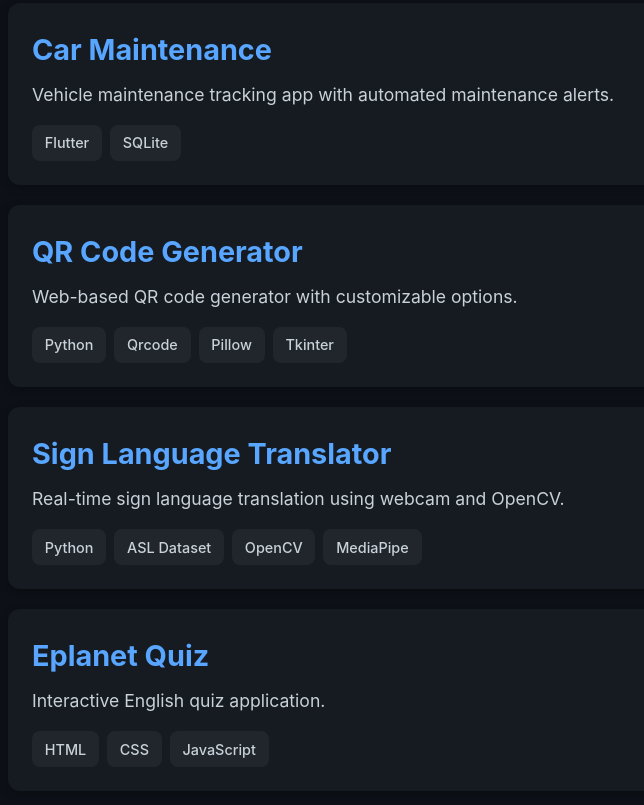
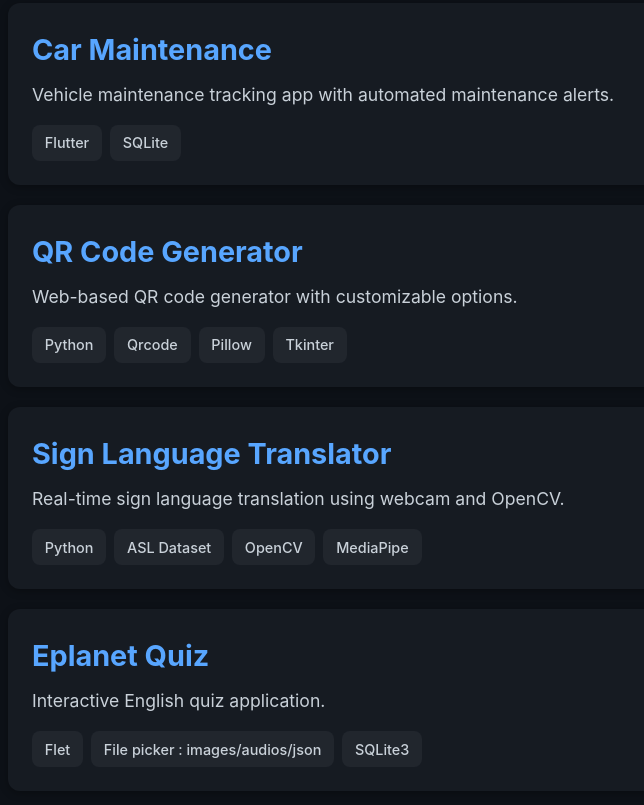
Before and after one commit to Rayen-CHAOUI/portfolio, a plain HTML site: page projects/projects.html in a window 1280 px wide. Shown: the part 972-1777 px from the top of the page, without its empty margins (232-876 px from the left). Drawn offline with Linux system fonts and the light colour scheme.

Commit message:
correct eplanet-quiz techno

```diff
--- a/projects/projects.html
+++ b/projects/projects.html
@@ -106,9 +106,9 @@
             <h2>Eplanet Quiz</h2>
             <p>Interactive English quiz application.</p>
             <div class="tech-list">
-              <span class="tech-item">HTML</span>
-              <span class="tech-item">CSS</span>
-              <span class="tech-item">JavaScript</span>
+              <span class="tech-item">Flet</span>
+              <span class="tech-item">File picker : images/audios/json</span>
+              <span class="tech-item">SQLite3</span>
             </div>
           </div>
     </a>
```
